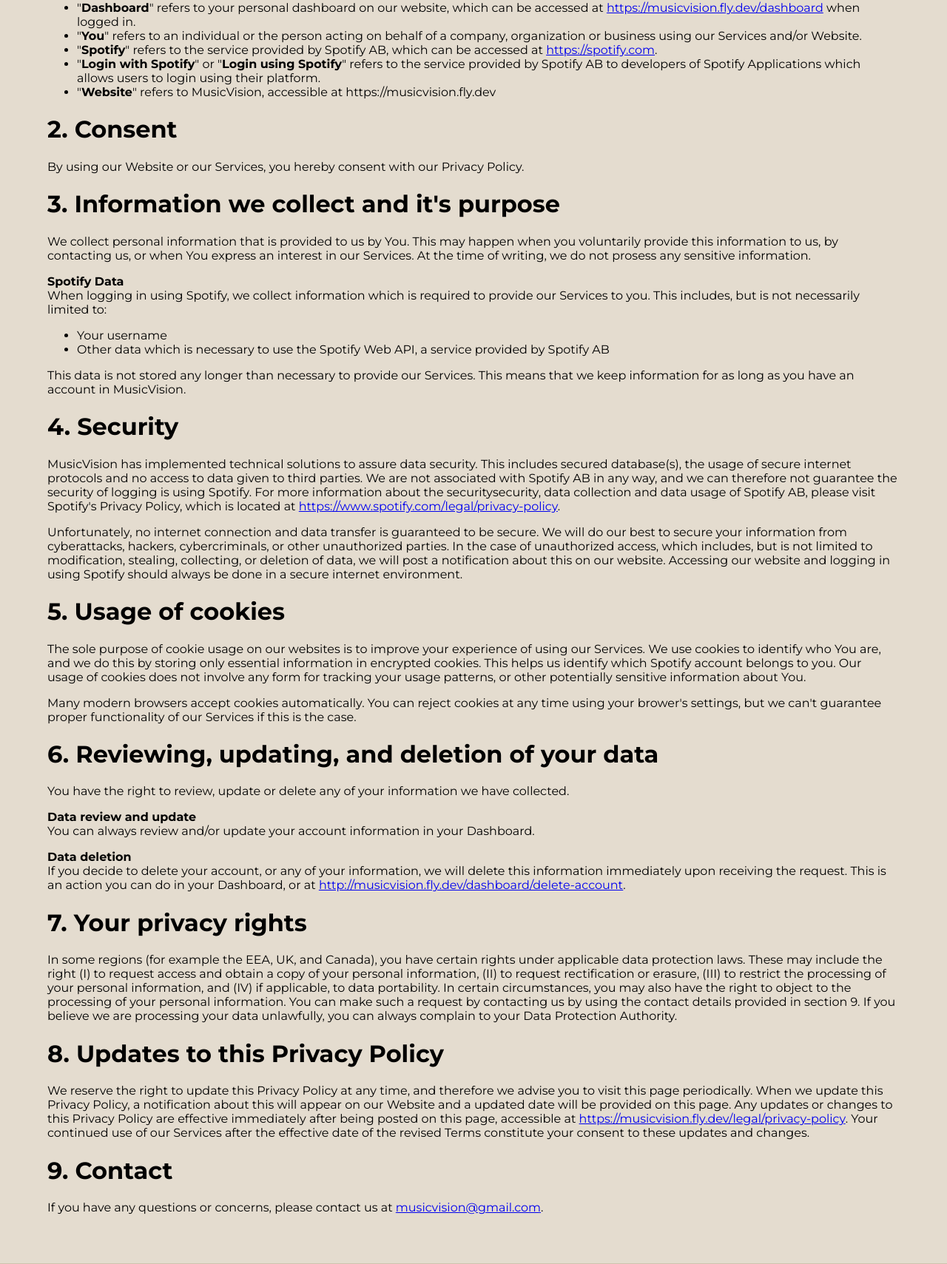
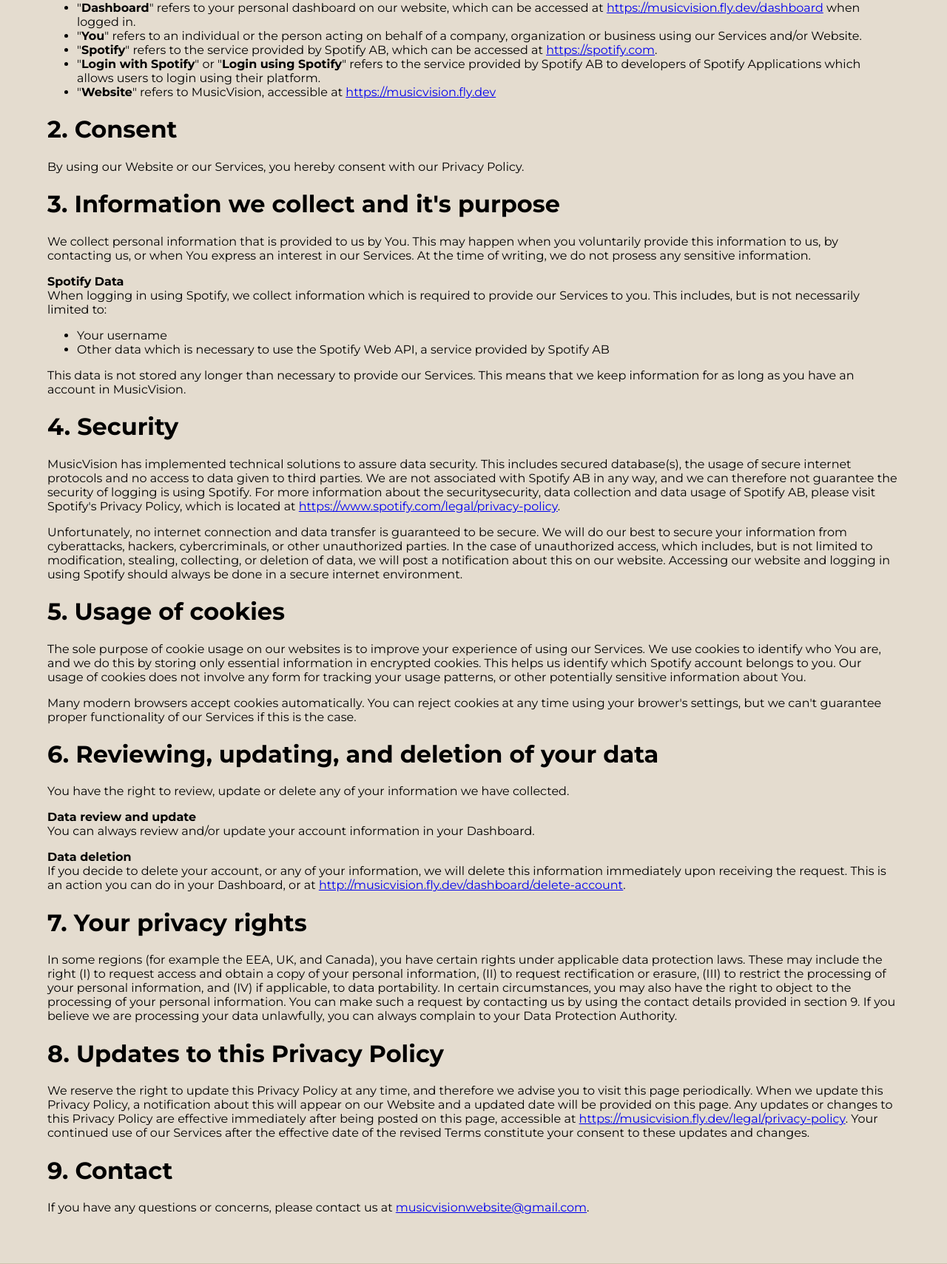
Before and after one commit to ZeroWave022/MusicVision, a Flask app: page /legal/privacy-policy in a window 1280 px wide. Shown: the part 489-2198 px from the top of the page at 74% size. Run offline with Flask 2, Linux system fonts and the light colour scheme; parts of the project's set-up code (start-up, migrations or seed data) failed here and were passed over.

Commit message:
fix: Correct email in docs

```diff
--- a/musicvision/templates/legal/privacy-policy.html
+++ b/musicvision/templates/legal/privacy-policy.html
@@ -32,7 +32,7 @@
                 <li>"<strong>You</strong>" refers to an individual or the person acting on behalf of a company, organization or business using our Services and/or Website.</li>
                 <li>"<strong>Spotify</strong>" refers to the service provided by Spotify AB, which can be accessed at <a href="https://spotify.com">https://spotify.com</a>.</li>
                 <li>"<strong>Login with Spotify</strong>" or "<strong>Login using Spotify</strong>" refers to the service provided by Spotify AB to developers of Spotify Applications which allows users to login using their platform.</li>
-                <li>"<strong>Website</strong>" refers to MusicVision, accessible at https://musicvision.fly.dev</li>
+                <li>"<strong>Website</strong>" refers to MusicVision, accessible at <a href="https://musicvision.fly.dev">https://musicvision.fly.dev</a></li>
             </ul>
         </p>
 
@@ -119,7 +119,7 @@
 
         <h1>9. Contact</h1>
         <p>
-            If you have any questions or concerns, please contact us at <a href="mailto:musicvision@gmail.com">musicvision@gmail.com</a>.
+            If you have any questions or concerns, please contact us at <a href="mailto:musicvisionwebsite@gmail.com">musicvisionwebsite@gmail.com</a>.
         </p>
 
     </div>
--- a/musicvision/templates/legal/terms-of-service.html
+++ b/musicvision/templates/legal/terms-of-service.html
@@ -33,7 +33,7 @@
                 <li>"<strong>You</strong>" refers to an individual or the person acting on behalf of a company, organization or business using our Services and/or Website.</li>
                 <li>"<strong>Spotify</strong>" refers to the service provided by Spotify AB, which can be accessed at <a href="https://spotify.com">https://spotify.com</a>.</li>
                 <li>"<strong>Login with Spotify</strong>" or "<strong>Login using Spotify</strong>" refers to the service provided by Spotify AB to developers of Spotify Applications which allows users to login using their platform.</li>
-                <li>"<strong>Website</strong>" refers to MusicVision, accessible at https://musicvision.fly.dev</li>
+                <li>"<strong>Website</strong>" refers to MusicVision, accessible at <a href="https://musicvision.fly.dev">https://musicvision.fly.dev</a></li>
                 <li>"<strong>Operator</strong>" refers to us as the operators of our Website and Services.</li>
             </ul>
         </p>
@@ -84,7 +84,7 @@
 
         <h1>7. Contact</h1>
         <p>
-            If you have any questions or concerns, please contact us at <a href="mailto:musicvision@gmail.com">musicvision@gmail.com</a>.
+            If you have any questions or concerns, please contact us at <a href="mailto:musicvisionwebsite@gmail.com">musicvisionwebsite@gmail.com</a>.
         </p>
 
         <h1>8. Disclaimers</h1>
```
